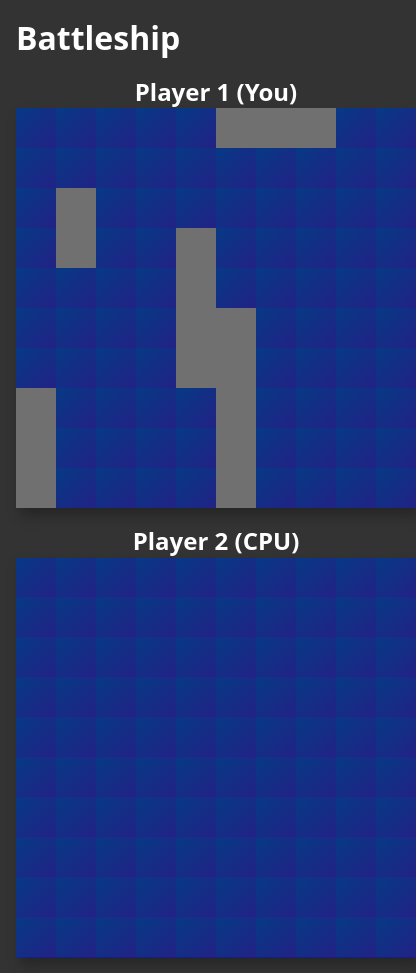
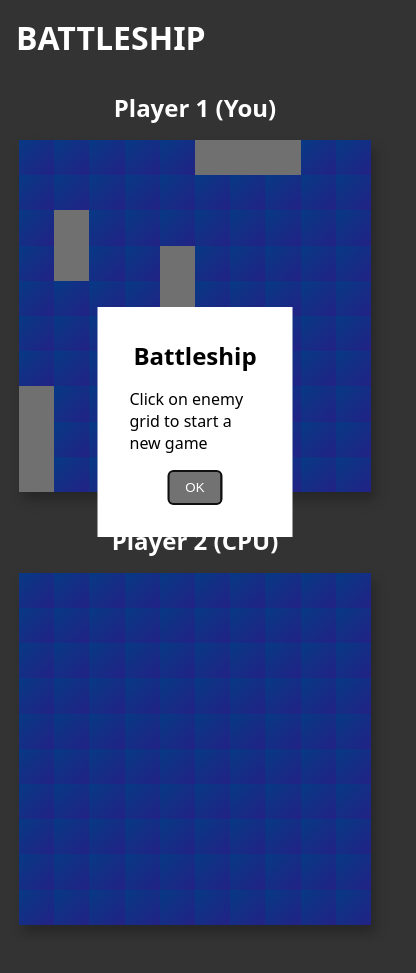
Before and after one commit to keyfeula/battleship, a website with bundled scripts: page index.html in a window 390 px wide. Shown: the whole page, 416 px wide, since content can reach past the window. After the commit the page ends 941 px from the top, so only its background shows below. Built offline with nearby package versions, Linux system fonts and the light colour scheme.

Commit message:
Changed grid cell sizes to fit on mobile better, add modal for explaining the game at the start and accompanying click listeners, need to add button that lets players randomize their ships to their liking before starting the game

```diff
--- a/index.html
+++ b/index.html
@@ -9,7 +9,7 @@
     </head>
     <body>
         <header>
-            <h1>Battleship</h1>
+            <h1>BATTLESHIP</h1>
         </header>
         <main>
             <section class="playerOne">
@@ -25,7 +25,14 @@
             <div class="content">
                 <h2>Game Over</h2>
                 <p>Click on enemy grid to start a new game</p>
-                <button id="closeBtn" autofocus>Close</button>
+                <button id="closeBtn" autofocus>OK</button>
+            </div>
+        </dialog>
+        <dialog id="gameStart">
+            <div class="content">
+                <h2>Battleship</h2>
+                <p>Click on enemy grid to start a new game</p>
+                <button id="startBtn" autofocus>OK</button>
             </div>
         </dialog>
     </body>
--- a/scripts/gameDriver.js
+++ b/scripts/gameDriver.js
@@ -6,9 +6,11 @@ const p2 = createPlayer("cpu");
 let turnPlayer = p1;
 
 const p2Grid = document.querySelector(".playerTwo");
-const gameOverDialog = document.querySelector("dialog");
+const gameStartDialog = document.querySelector("#gameStart");
+const gameOverDialog = document.querySelector("#gameOver");
 const gameOverTitle = document.querySelector("#gameOver h2");
 const closeBtn = document.querySelector("#closeBtn");
+const startBtn = document.querySelector("#startBtn");
 
 renderGrid(p1);
 renderGrid(p2);
@@ -25,6 +27,14 @@ closeBtn.addEventListener("click", () => {
     gameOverDialog.close();
 });
 
+startBtn.addEventListener("click", () => {
+    gameStartDialog.close();
+});
+
+window.onload = () => {
+    gameStartDialog.show();
+};
+
 function attack(x = Math.floor(Math.random() * 10), y = Math.floor(Math.random() * 10)) {
     const opponent = turnPlayer === p1 ? p2 : p1;
     const response = opponent.gameboard.receiveAttack(x, y);
@@ -39,9 +49,9 @@ function attack(x = Math.floor(Math.random() * 10), y = Math.floor(Math.random()
         if (opponent.gameboard.allShipsSunk()) {
             gameOverTitle.textContent = `${turnPlayer === p1 ? "Player One Wins!" : "Player Two Wins!"}`;
             gameOverDialog.showModal();
+            renderGrid(opponent);
         }
-
-        if (turnPlayer.type === "cpu") {
+        else if (turnPlayer.type === "cpu") {
             setTimeout(() => {
             renderGrid(opponent);
             turnPlayer = turnPlayer === p1 ? p2 : p1;
@@ -50,6 +60,9 @@ function attack(x = Math.floor(Math.random() * 10), y = Math.floor(Math.random()
         else {
             renderGrid(opponent);
             turnPlayer = turnPlayer === p1 ? p2 : p1;
+            setTimeout(() => {
+                window.scrollTo(0, 0);
+            }, 300);
             attack();
         }
     }
--- a/style.css
+++ b/style.css
@@ -6,6 +6,7 @@
 
 html {
     font-family: system-ui, sans-serif;
+    scroll-behavior: smooth;
     --bg-color: #333333;
     --water-color1: #073985;
     --water-color2: #222285;
@@ -15,27 +16,29 @@ html {
 }
 
 body {
-    padding: min(1rem, 5%);
     background-color: var(--bg-color);
     color: white;
 }
 
 header {
-    padding-bottom: 1rem;
+    padding: 1rem;
 }
 
 main {
     display: flex;
+    flex-wrap: wrap;
     justify-content: space-evenly;
-    gap: 1rem;
-    flex-wrap: wrap;
+    gap: 2rem;
+    padding: 1rem;
 }
 
 .playerOne, .playerTwo {
     display: flex;
     flex-direction: column;
-    justify-content: center;
     align-items: center;
+    gap: 1rem;
+    min-width: 20rem;
+    min-height: 20rem;
 }
 
 .grid {
@@ -51,13 +54,13 @@ main {
 
 .cell {
     background: linear-gradient(to bottom right, var(--water-color1), var(--water-color2));
-    min-width: 2.5rem;
-    min-height: 2.5rem;
     display: flex;
     justify-content: center;
     align-items: center;
     font-weight: 500;
     color: white;
+    min-width: 2.2rem;
+    min-height: 2.2rem;
 }
 
 .cell.ship {
@@ -76,7 +79,7 @@ dialog {
     border: none;
 }
 
-#closeBtn {
+button {
     padding: 0.5rem 1rem;
     background: var(--ship-color);
     color: white;
```
